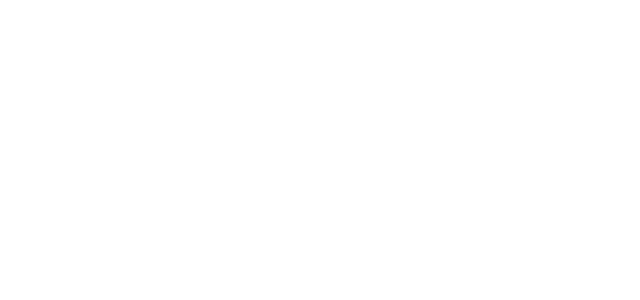
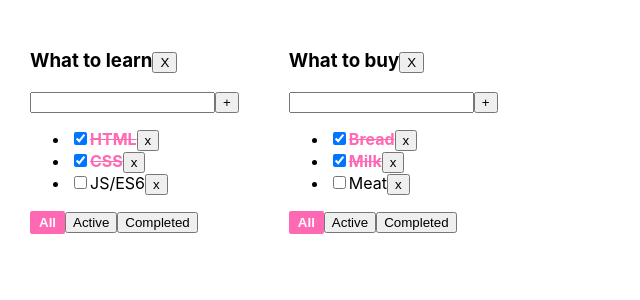
Before and after one commit to alexDose/todolist-playlist, a React (Create React App) app: page / in a window 1280 px wide. Shown: the top 300 px of the page, without its empty margins (0-640 px from the left). Built offline with nearby package versions, Linux system fonts and the light colour scheme.

Commit message:
5 lesson(do work)

```diff
--- a/src/App.tsx
+++ b/src/App.tsx
@@ -73,8 +73,8 @@
         setTodolists(todolists.map(tl => tl.id === todolistId ? {...tl, filter} : tl))
     }
 
-    const changeTaskStatus = (taskID: string, isDone: boolean,todolistId: string) => {  // 3, false
-        setTasks({...tasks, [todolistId]: tasks[todolistId].map(t => t.id === taskID ? {...t, isDone: isDone} :t)})
+    const changeTaskStatus = (taskID: string, isDone: boolean, todolistId: string) => {  // 3, false
+        setTasks({...tasks, [todolistId]: tasks[todolistId].map(t => t.id === taskID ? {...t, isDone: isDone} : t)})
     }
 
     const removeTodolist = (todolistId: string) => {
@@ -83,7 +83,9 @@
     }
 
     // UI:
-    const todolistComponents = todolists.map(tl => {
+    return (
+        <div className="App">
+            {todolists.map(tl => {
 
                 let tasksForRender;
                 switch (tl.filter) {
@@ -97,7 +99,7 @@
                         tasksForRender = tasks[tl.id]
                 }
 
-        return  <TodoList
+                return <TodoList
                     key={tl.id}
                     todolistID={tl.id}
                     title={tl.title}
@@ -109,7 +111,9 @@
                     changeFilter={changeFilter}
                     changeTaskStatus={changeTaskStatus}
                 />
-    })
+            })}
+        </div>
+    )
 }
 
 export default App;
--- a/src/TodoList.tsx
+++ b/src/TodoList.tsx
@@ -1,6 +1,5 @@
 import React, {useState, KeyboardEvent, ChangeEvent} from 'react';
 import {FilterValuesType} from "./App";
-import Task from "./Task";
 
 
 export type TaskType = {
@@ -17,7 +16,7 @@
     addTask: (title: string, id: string) => void
     removeTask: (taskID: string, id: string) => void
     removeTodolist: (id: string) => void
-    changeFilter: (filter: FilterValuesType, id: string)=> void
+    changeFilter: (filter: FilterValuesType, id: string) => void
     changeTaskStatus: (taskID: string, isDone: boolean, id: string) => void
 }
 
@@ -46,7 +45,7 @@
 
     const onClickAddTask = () => {
         const trimmedTitle = title.trim()
-        if(trimmedTitle){
+        if (trimmedTitle) {
             props.addTask(trimmedTitle, props.todolistID)
         } else {
             setError(true)
@@ -54,11 +53,11 @@
         setTitle("")
     }
     const onKeyDownAddTask = (e: KeyboardEvent<HTMLInputElement>) => {
-        if(e.key === "Enter" && e.ctrlKey === true){
+        if (e.key === "Enter" && e.ctrlKey) {
             onClickAddTask()
         }
     }
-    const onChangeSetTitle = (e: ChangeEvent<HTMLInputElement>)=> {
+    const onChangeSetTitle = (e: ChangeEvent<HTMLInputElement>) => {
         error && setError(false)
         setTitle(e.currentTarget.value)
     }
@@ -66,9 +65,16 @@
         return () => props.changeFilter(filter, props.todolistID)
     }
 
+    const removeTodolist = () => {
+        props.removeTodolist(props.todolistID)
+    }
+
     return (
         <div>
-            <h3>{props.title}</h3>
+            <h3>
+                {props.title}
+                <button onClick={removeTodolist}>X</button>
+            </h3>
             <div>
                 <input
                     value={title}
@@ -85,13 +91,16 @@
             <div>
                 <button
                     className={props.filter === "all" ? "active" : ""}
-                    onClick={getChangeFilterHandler("all")}>All</button>
+                    onClick={getChangeFilterHandler("all")}>All
+                </button>
                 <button
                     className={props.filter === "active" ? "active" : ""}
-                    onClick={getChangeFilterHandler("active")}>Active</button>
+                    onClick={getChangeFilterHandler("active")}>Active
+                </button>
                 <button
                     className={props.filter === "completed" ? "active" : ""}
-                    onClick={getChangeFilterHandler("completed")}>Completed</button>
+                    onClick={getChangeFilterHandler("completed")}>Completed
+                </button>
             </div>
         </div>
     );
```
Lines whose indentation alone changed are shown as unchanged.
